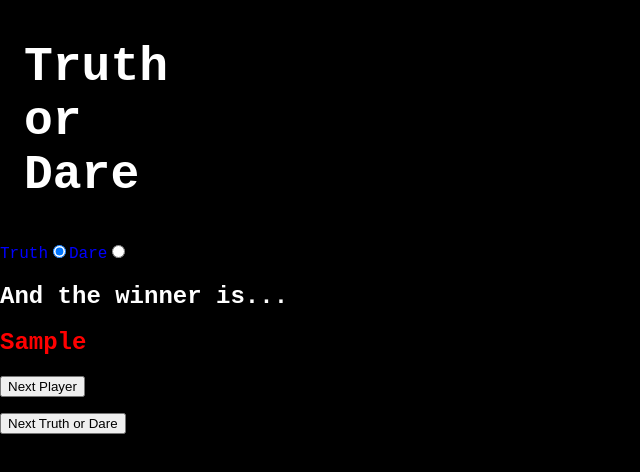
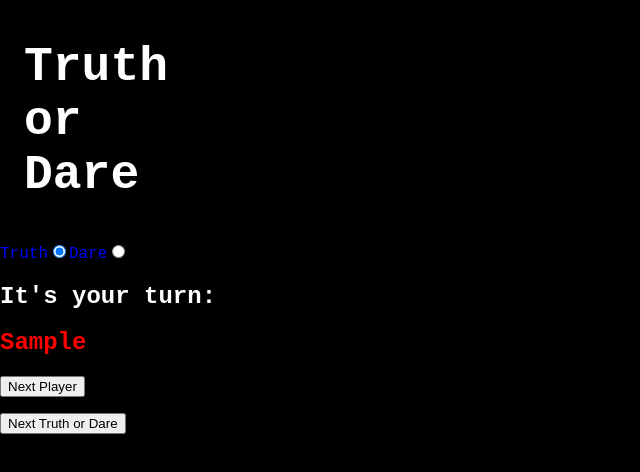
Before and after one commit to fac-17/SEFC, a React (Create React App) app: page / in a window 1280 px wide. Both pictures are taken after typing "Sample" into the empty fields and a click on the button "Submit". Shown: the top 472 px of the page, without its empty margins (0-640 px from the left). Built offline with nearby package versions, Linux system fonts and the light colour scheme; no server answers.

Commit message:
clean up

```diff
--- a/src/App.js
+++ b/src/App.js
@@ -39,7 +39,7 @@ function App() {
             {<TruthOrDare selection={selection} setSelection={setSelection} />}
           </section>
           <section className="nameOutput">
-            <h2>And the winner is...</h2>
+            <h2>It's your turn:</h2>
             {<NameOutput name={name} />}
           </section>
           <section className="sentenceOutput">
--- a/src/components/TruthOrDare.js
+++ b/src/components/TruthOrDare.js
@@ -4,7 +4,6 @@ import React from "react";
 const TruthOrDare = ({ selection, setSelection }) => {
   const handleChange = event => {
     setSelection(event.target.value);
-    console.log("selection in truthordarefile", selection);
   };
   return (
     <div>
--- a/src/components/nameOutput.js
+++ b/src/components/nameOutput.js
@@ -2,12 +2,9 @@
 import React from "react";
 
 const NameOutput = ({ name }) => {
-  console.log(name);
-  // const [person, setPerson] = React.useState("")
   const oneName = name.split(",");
   const randomIndex = Math.floor(Math.random() * oneName.length);
   const randomElement = oneName[randomIndex];
-  console.log(randomElement);
 
   return (
     <div>
```
